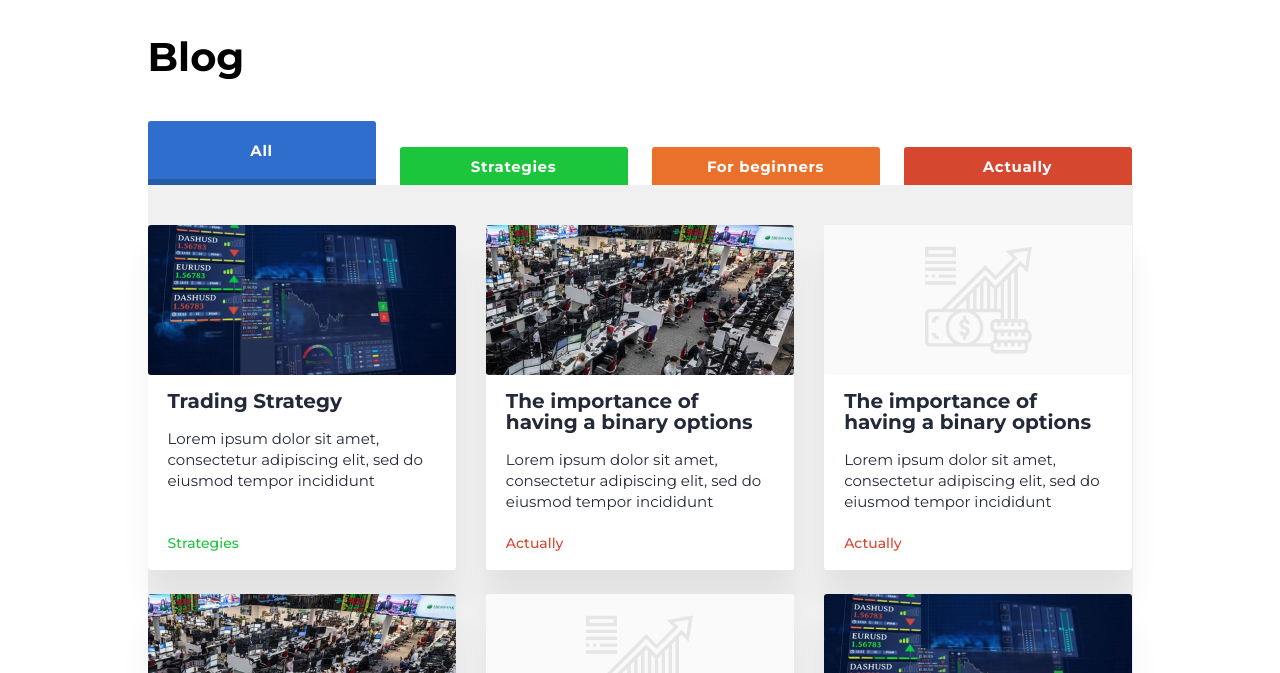
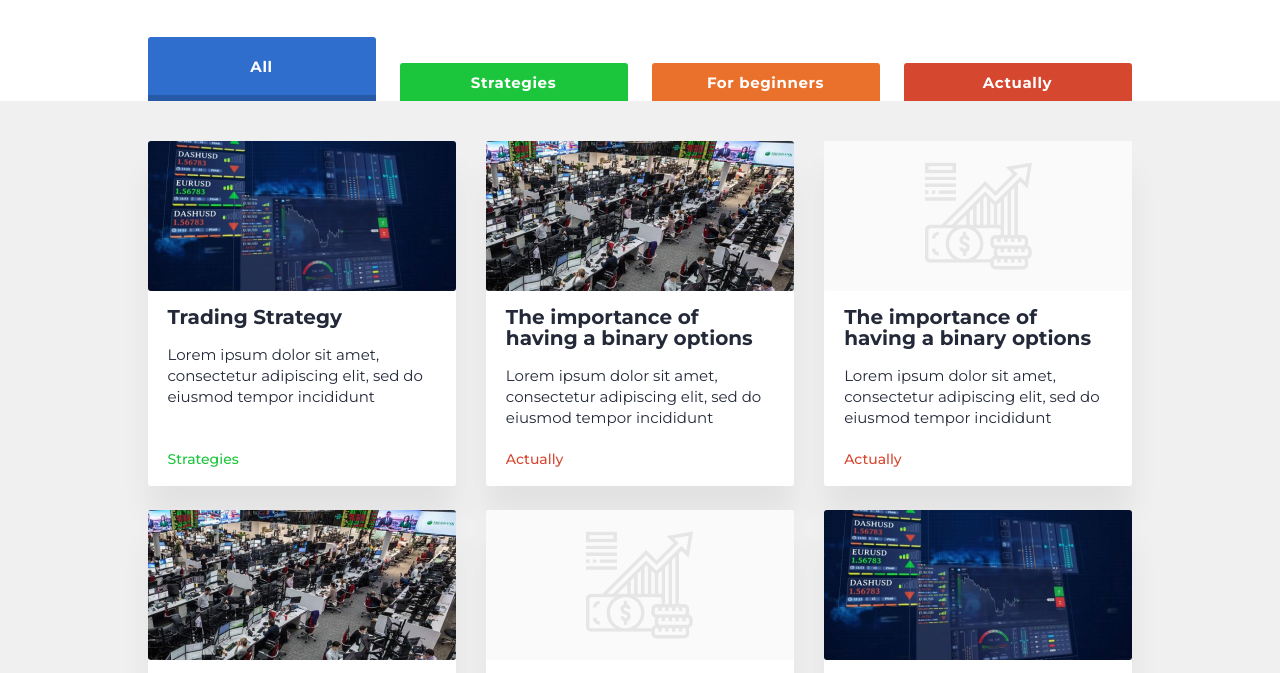
Before and after one commit to ViktoriaZaharova/vfx-blog, a website: page app/index.html in a window 1280 px wide. Shown: the part 67-740 px from the top of the page. Drawn offline with nearby package versions, Linux system fonts and the light colour scheme.

Commit message:
title clear

```diff
--- a/app/index.html
+++ b/app/index.html
@@ -150,9 +150,6 @@
     <div class="section-title">
         <div class="container">
             <div class="row">
-                <div class="col-12">
-                    <h1>Blog</h1>
-                </div>
 
                 <div class="col-12">
                     <ul class="nav nav-pills" id="pills-tab" role="tablist">
@@ -180,7 +177,7 @@
     </div>
 
 
-    <div class="section-content">
+    <div class="section-content bg-grey">
         <div class="container">
             <div class="row">
                 <div class="col-12">
--- a/app/sass/main.sass
+++ b/app/sass/main.sass
@@ -283,7 +283,7 @@ blockquote
 
 .section-title
   background: #fff
-  padding: 35px 0 0
+  padding: 40px 0 0
 
 //header
 header
@@ -614,10 +614,13 @@ footer
   .container
     max-width: 1015px
 
+.bg-grey
+  background: #f0f0f0
+
 //tab
 .tab-content
   padding: 40px 0 16px
-  background: #f0f0f0
+
 
 .nav-pills
   display: flex
```
Also changed, not shown: app/css/main.css.
